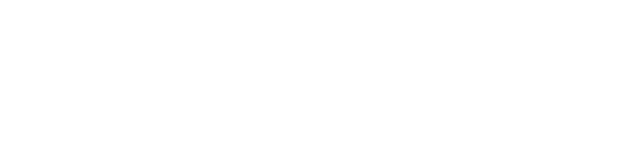
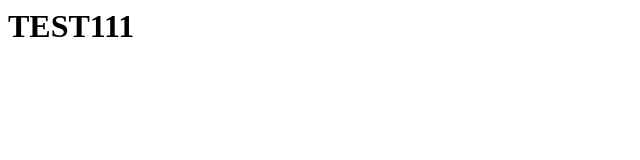
Before and after one commit to freudenb/test111, a plain HTML site: page index.html in a window 1280 px wide. Shown: the whole page, without its empty margins (0-640 px from the left). Drawn offline with Linux system fonts and the light colour scheme.

Commit message:
added h1

```diff
--- a/index.html
+++ b/index.html
@@ -3,6 +3,7 @@
 
 	</head>
 	<body>
+	<h1>TEST111</h1>
 
 	</body>
 
```
